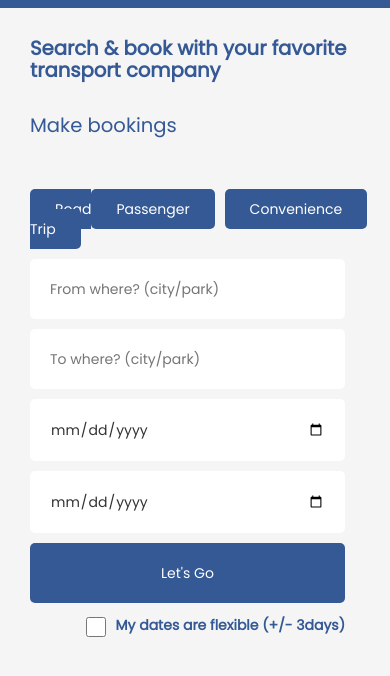
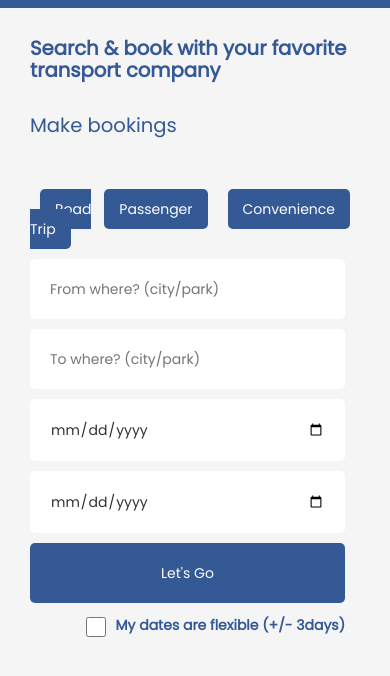
Before and after one commit to Wymi001/smartride, a plain HTML site: page index.html in a window 390 px wide. Shown: the part 72-748 px from the top of the page. Drawn offline with nearby package versions, Linux system fonts and the light colour scheme.

Commit message:
Added new modifications

```diff
--- a/main.scss
+++ b/main.scss
@@ -250,6 +250,15 @@ $fonts: "Poppins";
        font-size: 1.4em;
       }
      }
+     .center-div{
+      .option-list {
+          a {
+            margin: 20px 10px;
+            padding: 10px 15px;
+          }
+        }
+     }
+
      .right-banner{
       display: none;
      }
```
Also changed, not shown: main.css, 1 other file.
